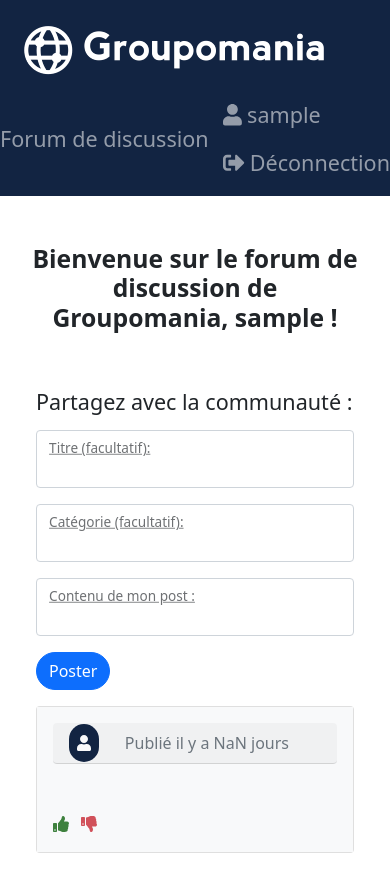
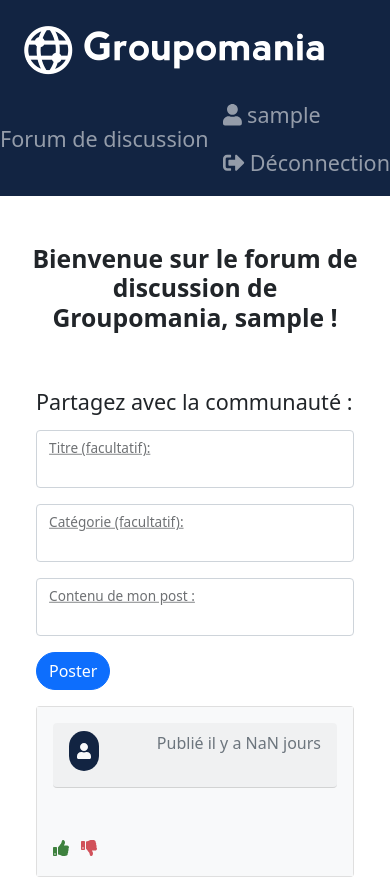
Before and after one commit to Yann-dv/Groupomania, a Vue app in the folder frontend/: page /forum in a window 390 px wide. Shown: the top 877 px of the page. Built offline with nearby package versions, Linux system fonts and the light colour scheme; no server answers; sample sign-in values are in the browser's storage.

Commit message:
Responsive card headers added

```diff
--- a/frontend/src/components/BoardUser.vue
+++ b/frontend/src/components/BoardUser.vue
@@ -98,7 +98,7 @@
             <div class="card rounded">
               <div class="card-body bg-light">
                 <!--Card header-->
-                <div class="card-header rounded mb-3 position-relative">
+                <div class="card-header d-flex justify-content-between rounded mb-3 position-relative flex-wrap">
                   <span
                     class="card-title mainColored text-light rounded-pill p-2 fw-bold"
                   >
@@ -106,11 +106,11 @@
                     {{ item.authorName }}
                   </span>
                   <span
-                    class="ps-2 card-subtitle text-underline fw-bold secondColored"
+                    class="card-subtitle py-2 fw-bold secondColored"
                     >{{ item.title }}</span
                   >
                   <span
-                    class="px-5 float-right position-absolute end-0 disabled text-muted"
+                    class="disabled text-muted"
                   >
                     {{ getNumberOfDays(item.createdAt, new Date()) }}</span
                   >
```
